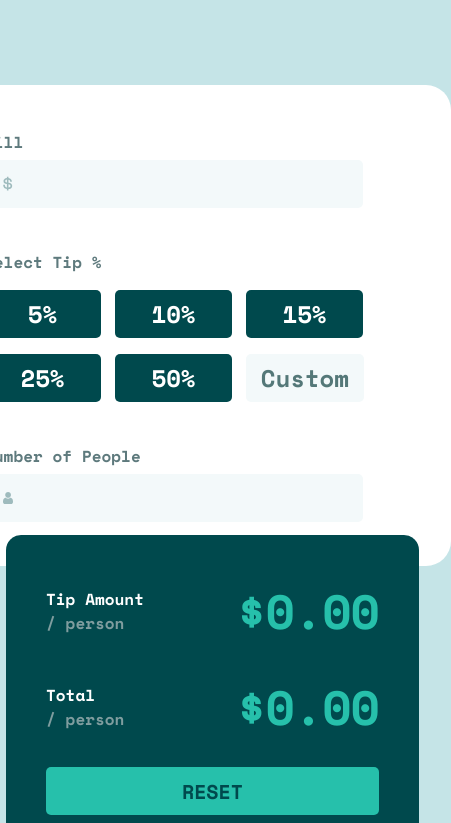
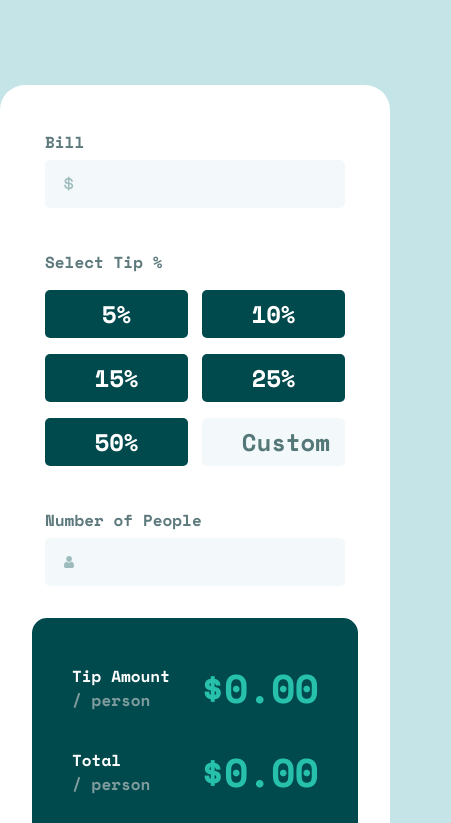
Before and after one commit to Sanya-Zg/tip_calculator, a plain HTML site: page index.html in a window 390 px wide. Shown: the part 226-1049 px from the top of the page, 451 px wide, since content can reach past the window. Drawn offline with Linux system fonts and the light colour scheme.

Commit message:
mobile version

```diff
--- a/code.js
+++ b/code.js
@@ -17,7 +17,6 @@ const buttonArray = [
     tip_15,
     tip_25,
     tip_50,
-
 ]
 let activeButton = null;
 
@@ -103,7 +102,7 @@ reset_button.addEventListener('click', () => {
     custom.value = '';
     tip_pers.textContent = "$" + zeroNum.toFixed(2);
     total_pers.textContent = "$" + zeroNum.toFixed(2);
-
+    error_span.textContent = '';
     buttonArray.forEach(button => button.classList.remove('active_button'));
   activeButton = null;
 })
--- a/index.html
+++ b/index.html
@@ -35,8 +35,10 @@
         </div>
 
         <div class="people_number">
-          <label for="people_num">Number of People</label>
-          <span class="error_zero" id="error"></span>
+          <div class="error_cont">
+            <label for="people_num">Number of People</label>
+            <span class="error_zero" id="error"></span>
+          </div>
           <div class="input_cont_pers">
             <input type="number" class="data_input" id="people_num">
           </div>
--- a/styles.css
+++ b/styles.css
@@ -39,11 +39,11 @@ body{
 }
 .container{
     max-width: 920px;
-    height: 481px;
+    /* height: 481px; */
     background-color: #fff;
     border-radius: 25px;
     display: flex;
-    flex-wrap: wrap;
+    /* flex-wrap: wrap; */
     padding: 32px;
 }
 .func_block {
@@ -100,7 +100,7 @@ input:focus{
 }
 .buttons_cont {
     margin-top: 16px;
-    width: 379px;
+    /* width: 379px; */
     display: grid;
     grid-template-columns: repeat(3, 1fr);
     gap: 16px 14px;
@@ -122,10 +122,9 @@ button:hover{
     color: var(--very-dark-cyan);
 }
 .tip_input {
-    width: 118px;
+    width: 117px;
     height: 48px;
     padding-right: 13px;
-    text-indent: 10px;
 }
 .tip_input::placeholder{
     padding-right: 2px;
@@ -140,7 +139,7 @@ button:hover{
 .error_zero{
     color: #E17457;
     display: inline-block;
-    margin-left: 84px;
+    margin-left: auto;
 }
 .input_cont_pers{
     position: relative;
@@ -194,3 +193,52 @@ button:hover{
     text-transform: uppercase;
     font-size: 20px;
 }
+
+@media (max-width: 920px){
+    .container{
+        flex-direction: column;
+    }
+    .res_block{
+        margin: 19px auto 0px;
+    }
+}
+@media (max-width: 470px){
+    .buttons_cont{
+        grid-template-columns: 1fr 1fr;
+    }
+    button{
+        width: 100%;
+    }
+    .tip_input{
+        width: 100%;
+    }
+    .res_block{
+        width: 100%;
+    }
+    .price_p{
+        font-size: 40px;
+    }
+}
+@media (max-width: 375px){
+   .container{
+    padding: 24px;
+   }
+    .price_p{
+    font-size: 32px;
+   }
+   .error_zero{
+    /* margin: 0; */
+   }
+   .res_block{
+    padding: 22px;
+   }
+   .amount{
+    margin-top: 15px;
+   }
+}
+.error_cont{
+    display: flex;
+    justify-content: space-between;
+    flex-wrap: wrap;
+    gap: 0 10px;
+}
```
